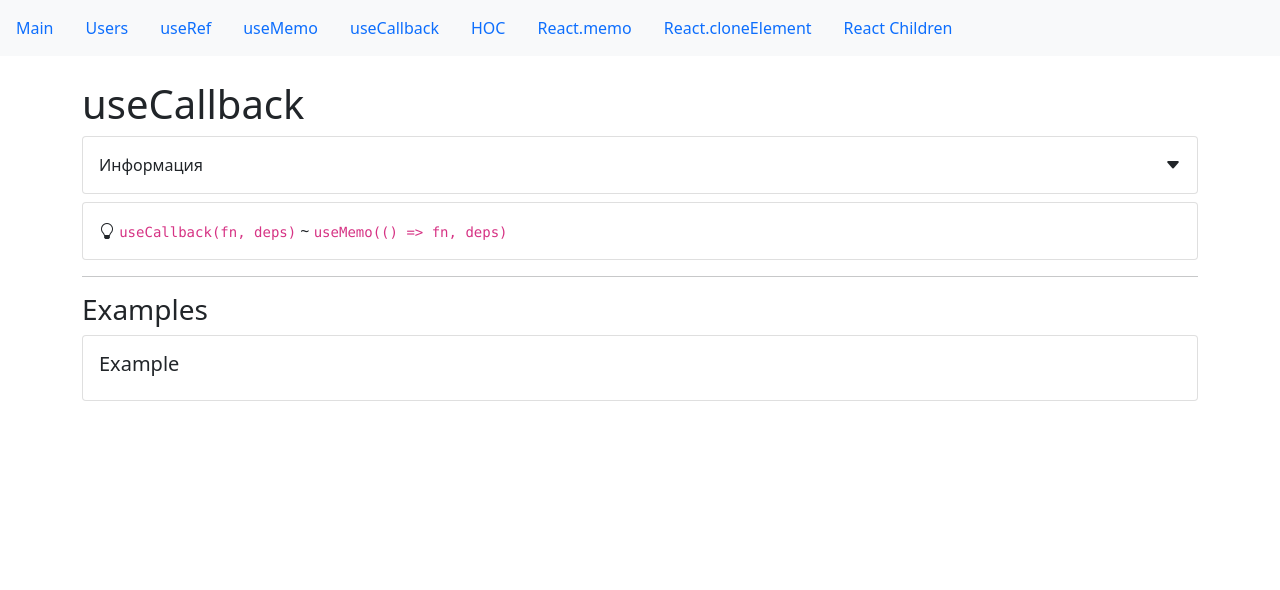
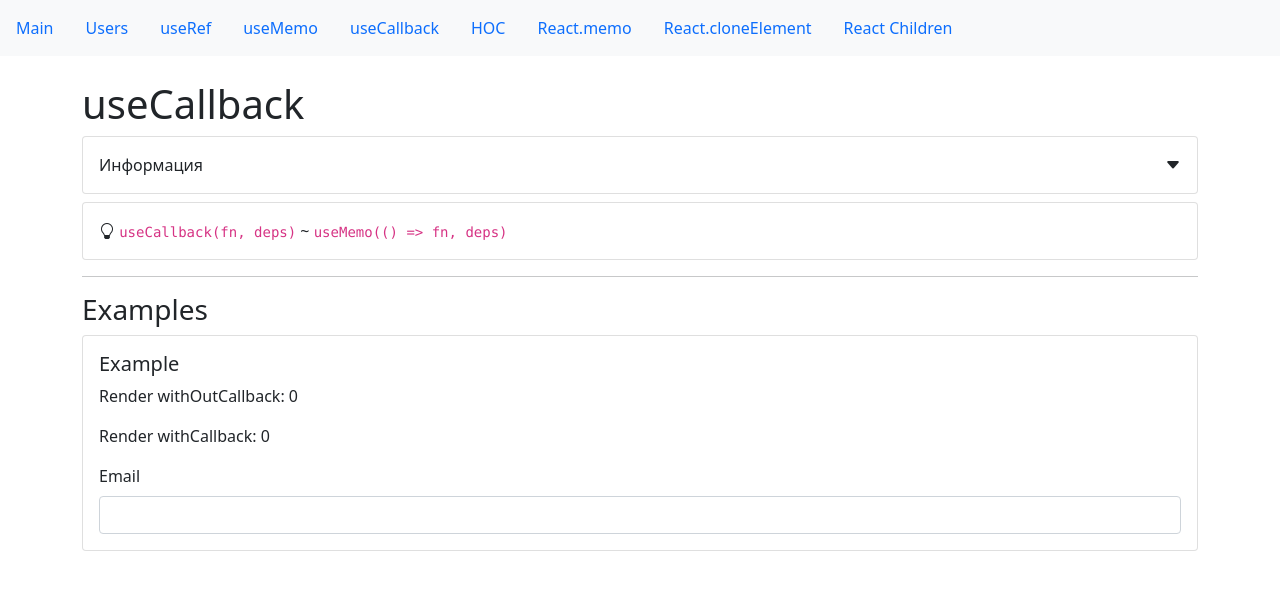
Before and after one commit to VladimirMolchanov/start-hooks, a React (Create React App) app: page /useCallback in a window 1280 px wide. Shown: the top 590 px of the page. Built offline with nearby package versions, Linux system fonts and the light colour scheme.

Commit message:
4. useCallback

```diff
--- a/src/app/components/examples/useCallback/useCallBackExample.jsx
+++ b/src/app/components/examples/useCallback/useCallBackExample.jsx
@@ -1,11 +1,54 @@
-import React from "react";
+import React, { useCallback, useEffect, useRef, useState } from "react";
 import CardWrapper from "../../common/Card";
 import SmallTitle from "../../common/typografy/smallTitle";
 
 const UseCallBackExample = () => {
+    const [data, setData] = useState({});
+    const withOutCallback = useRef(0);
+    const withCallback = useRef(0);
+
+    const handleChange = ({ target }) => {
+        setData(prevState => ({
+            ...prevState,
+            [target.name]: target.value
+        }));
+    };
+
+    // Without Callback
+    const validateWithOutCallback = (data) => {
+        console.log(data);
+    };
+    useEffect(() => {
+        withOutCallback.current++;
+    }, [validateWithOutCallback]);
+
+    // With Callback
+    const validateWithCallback = useCallback((data) => {
+        console.log(data);
+    }, []);
+    useEffect(() => {
+        withCallback.current++;
+    }, [validateWithCallback]);
+
+    useEffect(() => {
+        validateWithOutCallback(data);
+        validateWithCallback(data);
+    }, [data]);
+
     return (
         <CardWrapper>
             <SmallTitle>Example</SmallTitle>
+            <p>Render withOutCallback: {withOutCallback.current}</p>
+            <p>Render withCallback: {withCallback.current}</p>
+            <label htmlFor="email" className="form-label">Email</label>
+            <input
+                type="email"
+                className="form-control"
+                id="email"
+                name="email"
+                onChange={handleChange}
+                value={data.email || ""}
+            />
         </CardWrapper>
     );
 };
```
